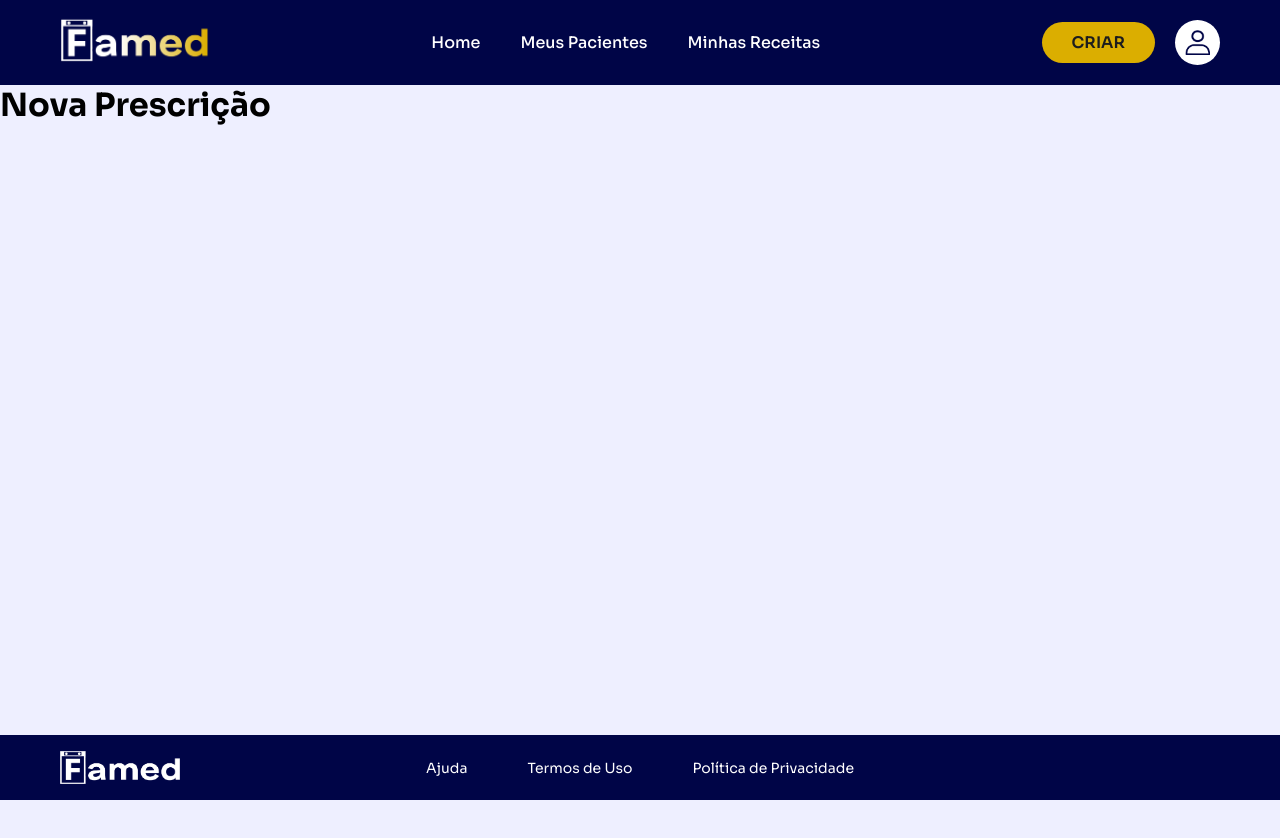
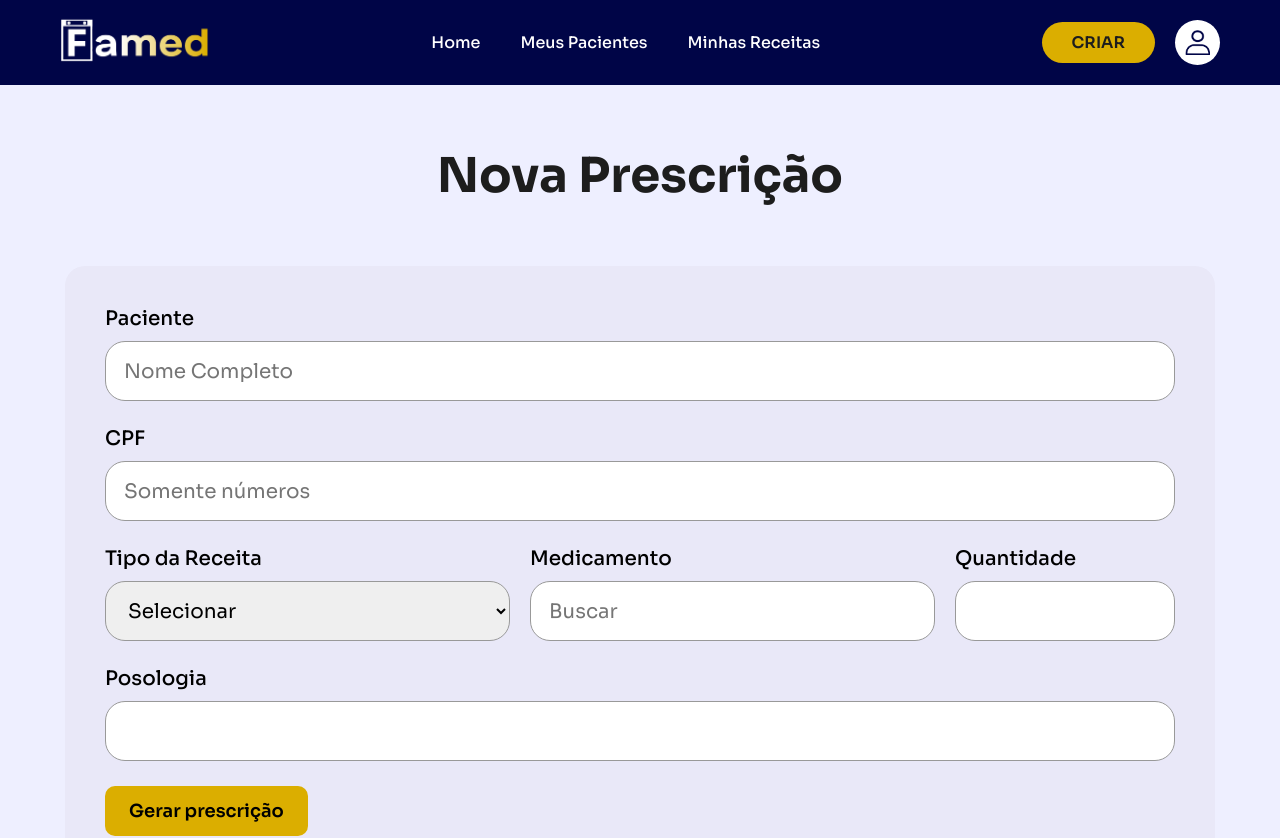
Before and after one commit to DevSilasFelipe/Famed, a React (Vite) app in the folder frontend/: page /medico/prescricao in a window 1280 px wide. Shown: the top 838 px of the page. Before the commit the page ends 800 px from the top, so only its background shows below. Built offline with nearby package versions, Linux system fonts and the light colour scheme.

Commit message:
feat: cria página de nova prescrição com formulário controlado

```diff
--- a/frontend/src/App.tsx
+++ b/frontend/src/App.tsx
@@ -2,6 +2,7 @@ import { BrowserRouter, Routes, Route } from "react-router-dom";
 import MedicoLayout from "./layouts/MedicoLayout";
 import Inicio from "./pages/medico/Inicio";
 import Historico from "./pages/medico/Historico";
+import Prescricao from "./pages/medico/Prescricao";
 
 export default function App() {
   return (
@@ -11,7 +12,7 @@ export default function App() {
           <Route index element={<Inicio />} />
           <Route path="pacientes" element={<h1>Meus Pacientes</h1>} />
           <Route path="receitas" element={<Historico />} />
-          <Route path="prescricao" element={<h1>Nova Prescrição</h1>} />
+          <Route path="prescricao" element={<Prescricao />} />
         </Route>
       </Routes>
     </BrowserRouter>
--- /dev/null
+++ b/frontend/src/pages/medico/Prescricao.module.css
@@ -0,0 +1,17 @@
+.tipoReceita {
+    flex: 1;
+}
+
+.medicamento {
+    flex: 1;
+}
+
+.quantidade {
+    width: 220px;
+}
+
+@media (max-width: 950px) {
+    .quantidade {
+        width: 100%;
+    }
+}
--- /dev/null
+++ b/frontend/src/pages/medico/Prescricao.tsx
@@ -0,0 +1,140 @@
+import { useState } from "react";
+import type { ChangeEvent, FormEvent } from "react";
+import type { TipoReceita } from "../../components/CardReceita";
+import formulario from "../../styles/Formulario.module.css";
+import styles from "./Prescricao.module.css";
+
+interface FormPrescricao {
+    paciente: string;
+    cpf: string;
+    tipoReceita: TipoReceita | "";
+    medicamento: string;
+    quantidade: string;
+    posologia: string;
+}
+
+const formInicial: FormPrescricao = {
+    paciente: "",
+    cpf: "",
+    tipoReceita: "",
+    medicamento: "",
+    quantidade: "",
+    posologia: "",
+};
+
+export default function Prescricao() {
+    const [form, setForm] = useState<FormPrescricao>(formInicial);
+
+    function atualizarCampo(e: ChangeEvent<HTMLInputElement | HTMLSelectElement>) {
+        const { name, value } = e.target;
+        setForm((anterior) => ({ ...anterior, [name]: value }));
+    }
+
+    function atualizarCpf(e: ChangeEvent<HTMLInputElement>) {
+        const somenteNumeros = e.target.value.replace(/\D/g, "");
+        setForm((anterior) => ({ ...anterior, cpf: somenteNumeros }));
+    }
+
+    function enviar(e: FormEvent<HTMLFormElement>) {
+        e.preventDefault();
+        console.log("Prescrição:", form);
+        alert("Prescrição gerada! (ainda sem back-end)");
+        setForm(formInicial);
+    }
+
+    return (
+    <div className={formulario.pagina}>
+        <h1 className={formulario.titulo}>Nova Prescrição</h1>
+
+        <form className={formulario.card} onSubmit={enviar}>
+        <div className={formulario.campo}>
+            <label htmlFor="paciente">Paciente</label>
+            <input
+            id="paciente"
+            name="paciente"
+            type="text"
+            placeholder="Nome Completo"
+            value={form.paciente}
+            onChange={atualizarCampo}
+            required
+            />
+        </div>
+
+        <div className={formulario.campo}>
+            <label htmlFor="cpf">CPF</label>
+            <input
+            id="cpf"
+            name="cpf"
+            type="text"
+            inputMode="numeric"
+            placeholder="Somente números"
+            maxLength={11}
+            value={form.cpf}
+            onChange={atualizarCpf}
+            required
+            />
+        </div>
+
+        <div className={formulario.linha}>
+            <div className={`${formulario.grupo} ${styles.tipoReceita}`}>
+            <label htmlFor="tipoReceita">Tipo da Receita</label>
+            <select
+                id="tipoReceita"
+                name="tipoReceita"
+                value={form.tipoReceita}
+                onChange={atualizarCampo}
+                required
+            >
+                <option value="" disabled>Selecionar</option>
+                <option value="comum">Comum</option>
+                <option value="antibiotico">Antimicrobianos</option>
+                <option value="controlado">Controle Especial (C1)</option>
+            </select>
+            </div>
+
+            <div className={`${formulario.grupo} ${styles.medicamento}`}>
+            <label htmlFor="medicamento">Medicamento</label>
+            <input
+                id="medicamento"
+                name="medicamento"
+                type="search"
+                placeholder="Buscar"
+                value={form.medicamento}
+                onChange={atualizarCampo}
+                required
+            />
+            </div>
+
+            <div className={`${formulario.grupo} ${styles.quantidade}`}>
+            <label htmlFor="quantidade">Quantidade</label>
+            <input
+                id="quantidade"
+                name="quantidade"
+                type="number"
+                min={1}
+                value={form.quantidade}
+                onChange={atualizarCampo}
+                required
+            />
+            </div>
+        </div>
+
+        <div className={formulario.campo}>
+            <label htmlFor="posologia">Posologia</label>
+            <input
+            id="posologia"
+            name="posologia"
+            type="text"
+            value={form.posologia}
+            onChange={atualizarCampo}
+            required
+            />
+        </div>
+
+        <button type="submit" className={formulario.botao}>
+            Gerar prescrição
+        </button>
+        </form>
+    </div>
+    );
+}
--- /dev/null
+++ b/frontend/src/styles/Formulario.module.css
@@ -0,0 +1,83 @@
+.pagina {
+    display: flex;
+    flex-direction: column;
+    align-items: center;
+    padding: 60px;
+}
+
+.titulo {
+    text-align: center;
+    font-size: 48px;
+    color: #1d1d1d;
+    margin-bottom: 60px;
+}
+
+.card {
+    width: 100%;
+    max-width: 1150px;
+    background: #e9e8f8;
+    border-radius: 20px;
+    padding: 40px;
+}
+
+.campo {
+    display: flex;
+    flex-direction: column;
+    margin-bottom: 25px;
+}
+
+.grupo {
+    display: flex;
+    flex-direction: column;
+}
+
+.linha {
+    display: flex;
+    gap: 20px;
+    margin-bottom: 25px;
+}
+
+.card label {
+    font-size: 20px;
+    margin-bottom: 10px;
+    font-weight: 500;
+}
+
+.card input,
+.card select {
+    height: 60px;
+    border-radius: 20px;
+    border: 1px solid #999;
+    padding: 0 18px;
+    font-size: 20px;
+    outline: none;
+}
+
+.botao {
+    border: none;
+    background-color: #dbae00;
+    padding: 14px 24px;
+    border-radius: 10px;
+    font-size: 18px;
+    font-weight: 600;
+    cursor: pointer;
+    transition: 0.2s;
+}
+
+.botao:hover {
+    transform: scale(1.03);
+}
+
+@media (max-width: 950px) {
+    .pagina {
+        padding: 30px 20px;
+    }
+
+    .titulo {
+        font-size: 36px;
+    }
+
+    .linha {
+        flex-direction: column;
+    }
+}
```
